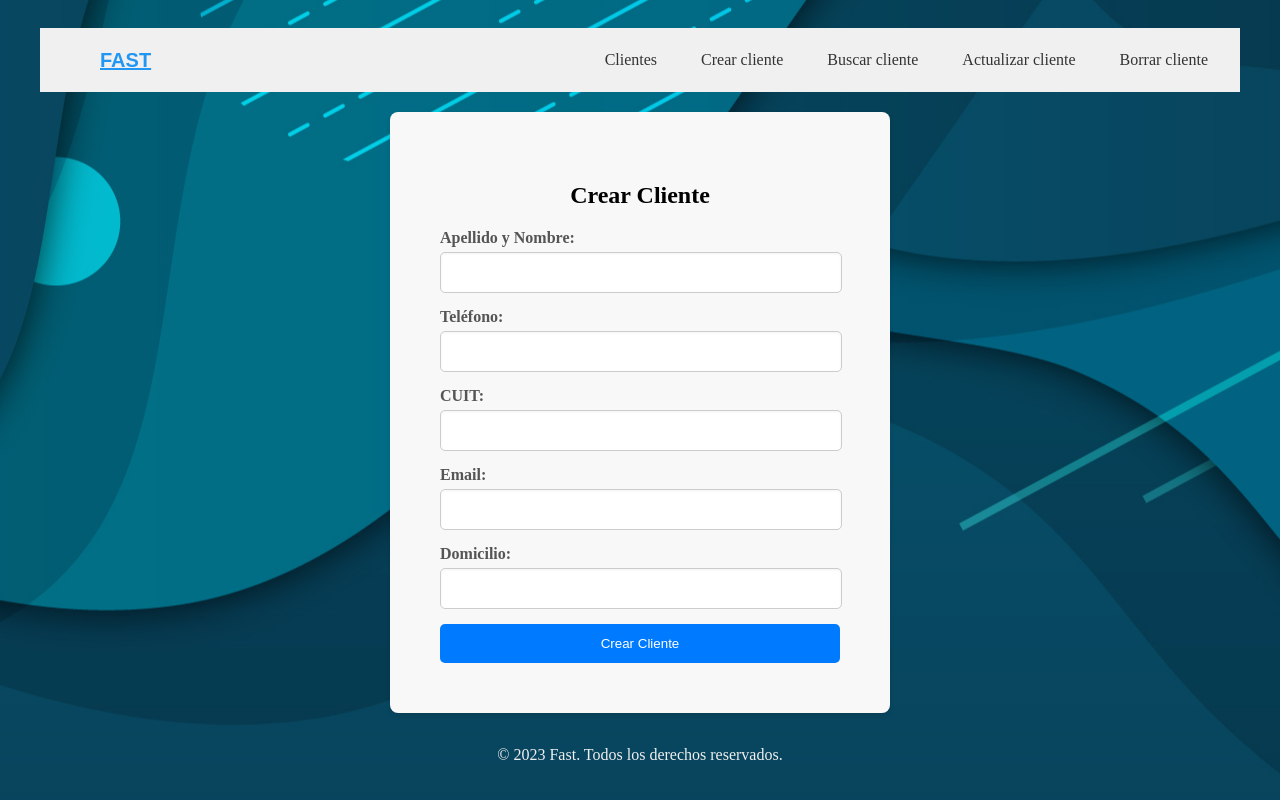
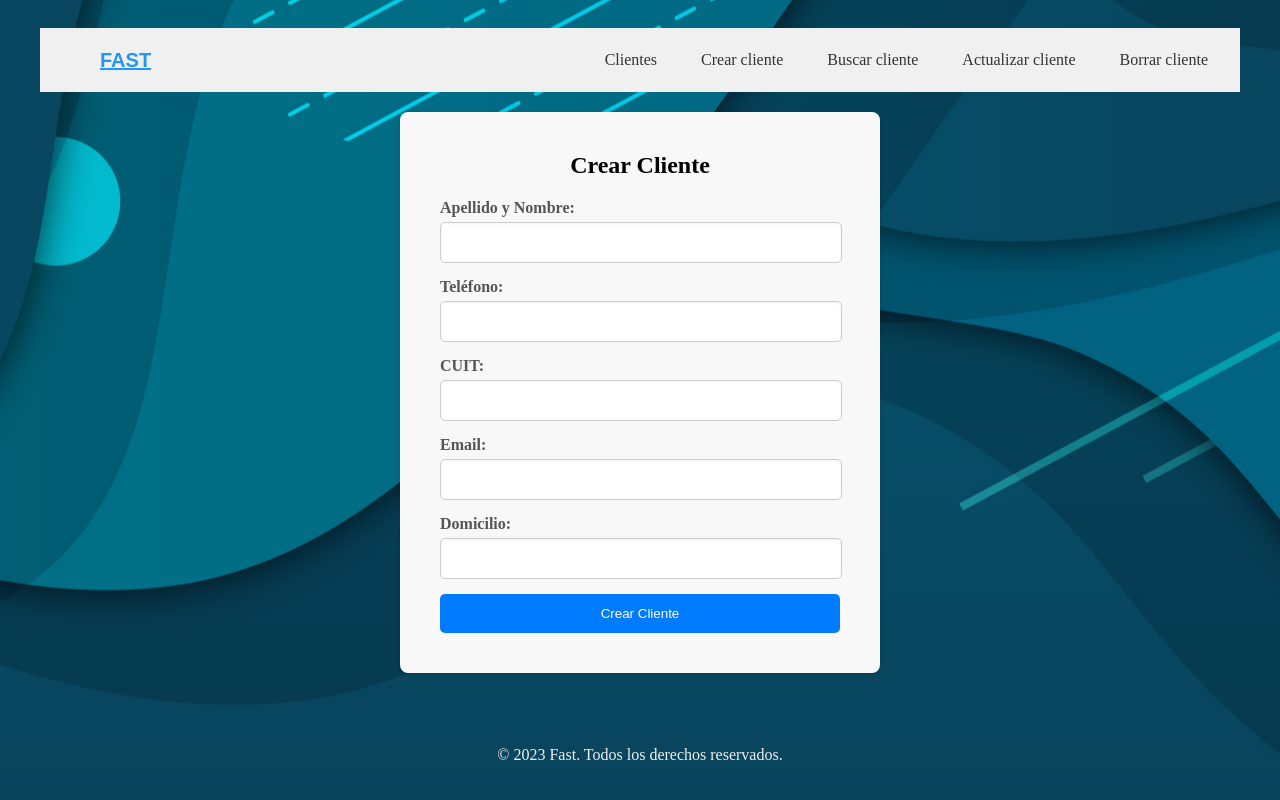
Before and after one commit to exe72418/DDS-FRONTEND, an Angular app in the folder fast/: page /crearclientes in a window 1280 px wide. Built offline with nearby package versions, Linux system fonts and the light colour scheme.

Commit message:
Mejora visual del padding del formulario crear clientes

```diff
--- a/fast/src/app/crear-clientes/crear-clientes.component.css
+++ b/fast/src/app/crear-clientes/crear-clientes.component.css
@@ -1,7 +1,7 @@
 .form-container {
   max-width: 400px;
   margin: 0 auto;
-  padding: 50px;
+  padding: 20px 40px 40px 40px;
   background-color: #f8f8f8;
   border-radius: 8px;
   box-shadow: 0px 2px 5px rgba(0, 0, 0, 0.1);
```
